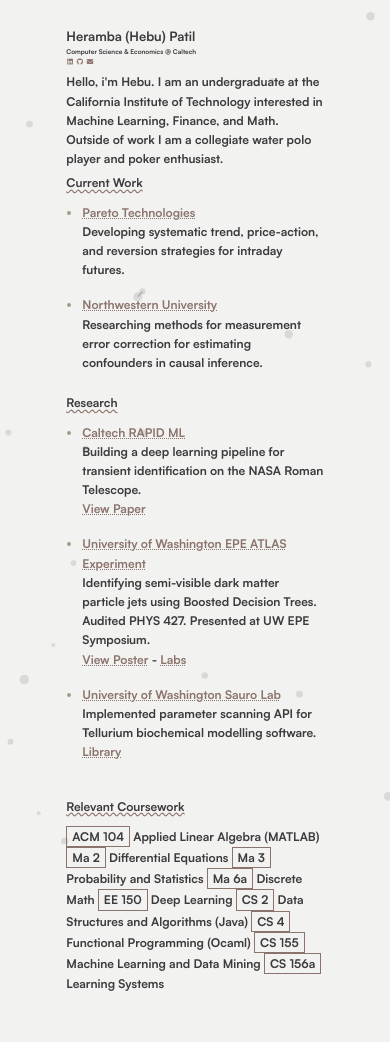
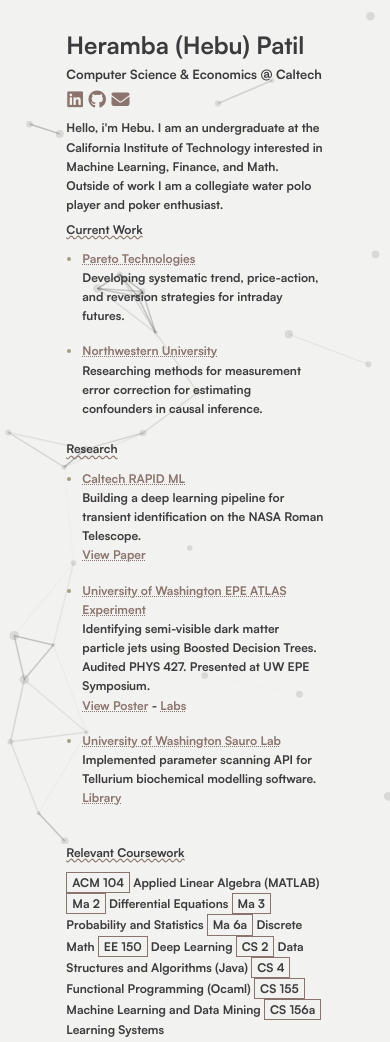
Before and after one commit to HebuPatil/me, a website: page index.html in a window 390 px wide. Shown: the top 1042 px of the page. Drawn offline with Linux system fonts and the light colour scheme.

Commit message:
further mobile scaling

```diff
--- a/index.html
+++ b/index.html
@@ -141,8 +141,8 @@
     const isMobile = window.innerWidth <= 768;
 
     const particles = [];
-    const particleCount = isMobile ? 20 : 50; // Decreased particle count
-    const connectionDistance = isMobile ? 20: 100; // Maximum distance for connecting particles
+    const particleCount = isMobile ? 30 : 50; // Decreased particle count
+    const connectionDistance = isMobile ? 100: 100; // Maximum distance for connecting particles
 
     class Particle {
         constructor() {
--- a/styles.css
+++ b/styles.css
@@ -161,22 +161,19 @@
 
     /* Optional: Make the social icons smaller */
     .social-icons a {
-        font-size: 18px; /* Adjust social icon size */
+        font-size: 18px !important; /* Adjust social icon size */
         margin-right: 1px !important;
         margin-left: 1px !important;
     }
 
-    h1 {
-        font-size: 10rem; /* Scale down the main heading */
-    }
 
     .container h1 {
-        font-size: 10rem; /* Scale down the main heading */
+        font-size: 1.5rem !important; /* Scale down the main heading */
     }
 
     .container h2 {
         margin-top: -20px;
-        font-size: 30px; /* Scale down subheading */
+        font-size: 0.8rem !important; /* Scale down subheading */
     }
     /*scale down about section */
 
```
